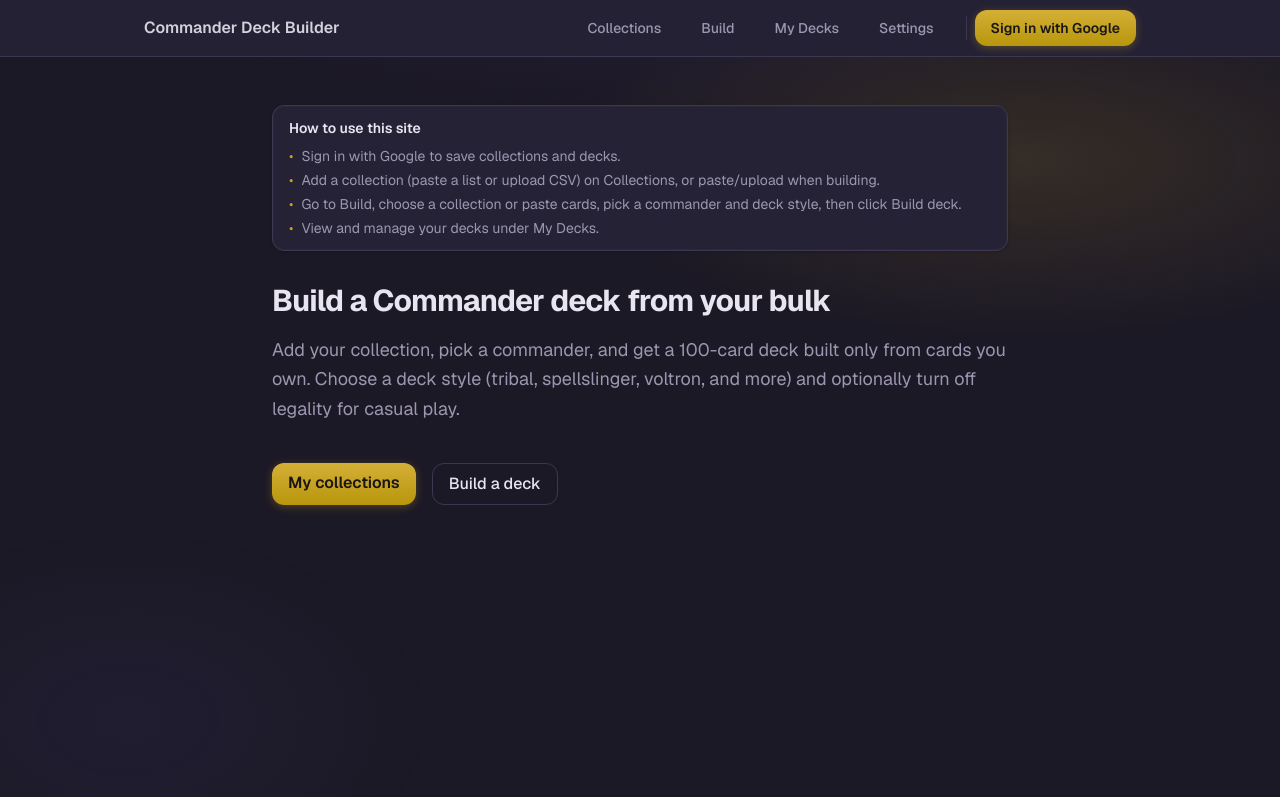
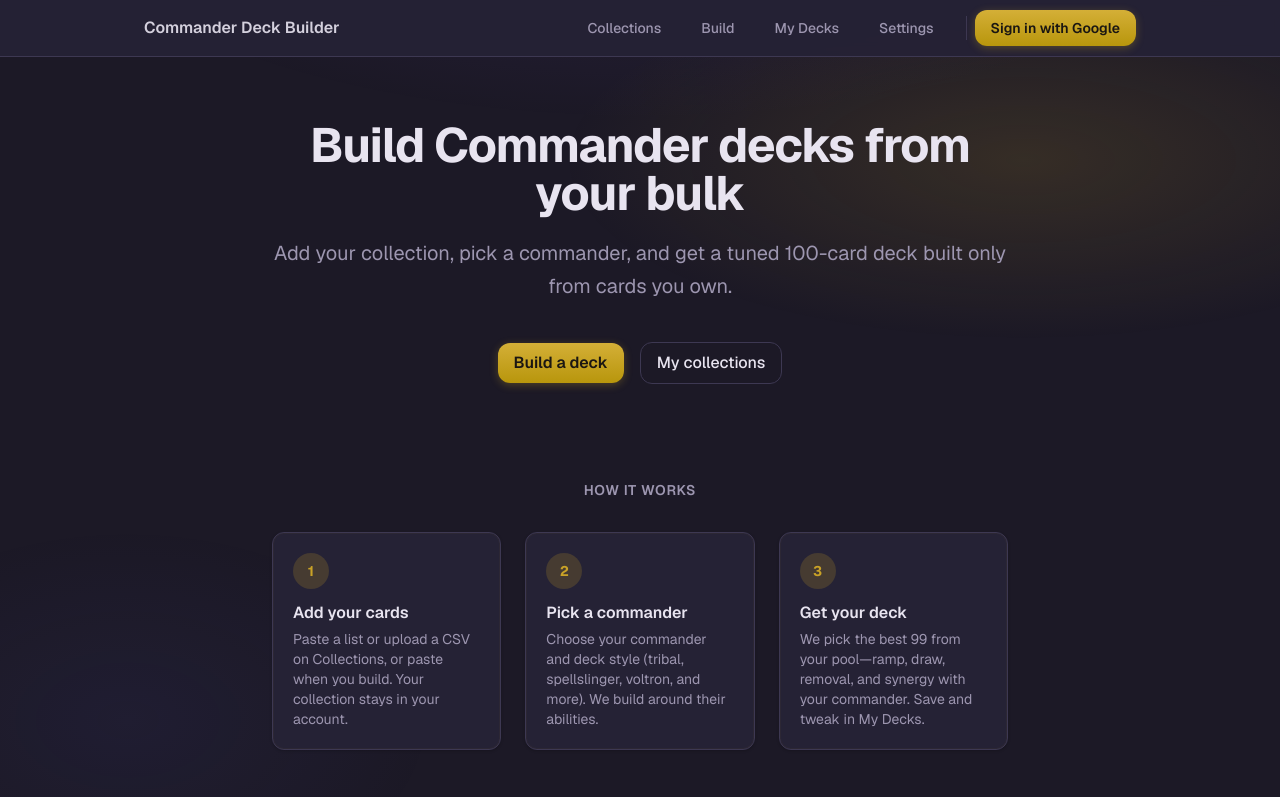
Before and after one commit to tommybrightly/commanderDeckBuilder, a Next.js app in the folder app/: page / in a window 1280 px wide. Shown: the top 797 px of the page. Built offline with nearby package versions, Linux system fonts and the light colour scheme; no server answers.

Commit message:
added home page

```diff
--- a/app/src/app/page.tsx
+++ b/app/src/app/page.tsx
@@ -1,36 +1,79 @@
 import Link from "next/link";
 import { Header } from "@/components/Header";
-import { PageDirections } from "@/components/PageDirections";
 
 export default function Home() {
   return (
     <div className="relative min-h-screen">
       <Header />
-      <main className="relative z-10 mx-auto max-w-3xl px-4 py-12">
-        <PageDirections
-          title="How to use this site"
-          steps={[
-            "Sign in with Google to save collections and decks.",
-            "Add a collection (paste a list or upload CSV) on Collections, or paste/upload when building.",
-            "Go to Build, choose a collection or paste cards, pick a commander and deck style, then click Build deck.",
-            "View and manage your decks under My Decks.",
-          ]}
-          className="mb-8"
-        />
-        <h1 className="text-3xl font-bold tracking-tight text-[var(--foreground)]">
-          Build a Commander deck from your bulk
+      <main className="relative z-10">
+        {/* Hero */}
+        <section className="mx-auto max-w-3xl px-4 pt-16 pb-12 text-center">
+          <h1 className="text-4xl font-bold tracking-tight text-[var(--foreground)] sm:text-5xl">
+            Build Commander decks from your bulk
           </h1>
-        <p className="mt-4 text-lg leading-relaxed text-[var(--muted)]">
-          Add your collection, pick a commander, and get a 100-card deck built only from cards you own. Choose a deck style (tribal, spellslinger, voltron, and more) and optionally turn off legality for casual play.
+          <p className="mt-5 text-xl leading-relaxed text-[var(--muted)]">
+            Add your collection, pick a commander, and get a tuned 100-card deck built only from cards you own.
           </p>
-        <div className="mt-10 flex flex-wrap gap-4">
-          <Link href="/collections" className="btn-primary inline-block">
+          <div className="mt-10 flex flex-wrap items-center justify-center gap-4">
+            <Link href="/build" className="btn-primary inline-block">
+              Build a deck
+            </Link>
+            <Link href="/collections" className="btn-secondary inline-block">
               My collections
             </Link>
-          <Link href="/build" className="btn-secondary inline-block">
+          </div>
+        </section>
+
+        {/* How it works */}
+        <section className="mx-auto max-w-3xl px-4 py-12">
+          <h2 className="text-center text-sm font-semibold uppercase tracking-wider text-[var(--muted)]">
+            How it works
+          </h2>
+          <div className="mt-8 grid gap-6 sm:grid-cols-3">
+            <div className="card p-5">
+              <span className="inline-flex h-9 w-9 items-center justify-center rounded-full bg-[var(--accent)]/20 text-sm font-bold text-[var(--accent)]">
+                1
+              </span>
+              <h3 className="mt-3 font-semibold text-[var(--foreground)]">Add your cards</h3>
+              <p className="mt-1 text-sm text-[var(--muted)]">
+                Paste a list or upload a CSV on Collections, or paste when you build. Your collection stays in your account.
+              </p>
+            </div>
+            <div className="card p-5">
+              <span className="inline-flex h-9 w-9 items-center justify-center rounded-full bg-[var(--accent)]/20 text-sm font-bold text-[var(--accent)]">
+                2
+              </span>
+              <h3 className="mt-3 font-semibold text-[var(--foreground)]">Pick a commander</h3>
+              <p className="mt-1 text-sm text-[var(--muted)]">
+                Choose your commander and deck style (tribal, spellslinger, voltron, and more). We build around their abilities.
+              </p>
+            </div>
+            <div className="card p-5">
+              <span className="inline-flex h-9 w-9 items-center justify-center rounded-full bg-[var(--accent)]/20 text-sm font-bold text-[var(--accent)]">
+                3
+              </span>
+              <h3 className="mt-3 font-semibold text-[var(--foreground)]">Get your deck</h3>
+              <p className="mt-1 text-sm text-[var(--muted)]">
+                We pick the best 99 from your pool—ramp, draw, removal, and synergy with your commander. Save and tweak in My Decks.
+              </p>
+            </div>
+          </div>
+        </section>
+
+        {/* Bottom CTA */}
+        <section className="mx-auto max-w-3xl px-4 pb-20">
+          <div className="card border-[var(--accent)]/30 bg-[var(--card)]/60 px-6 py-8 text-center">
+            <p className="text-lg font-medium text-[var(--foreground)]">
+              Ready to build?
+            </p>
+            <p className="mt-1 text-sm text-[var(--muted)]">
+              Sign in with Google to save collections and decks.
+            </p>
+            <Link href="/build" className="btn-primary mt-5 inline-block">
               Build a deck
             </Link>
           </div>
+        </section>
       </main>
     </div>
   );
```
Also changed, not shown: 1 other file (tests, documents, lock files or other folders). Lines whose indentation alone changed are shown as unchanged.
